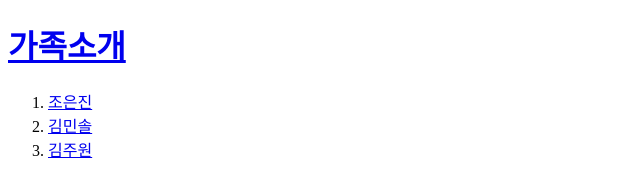
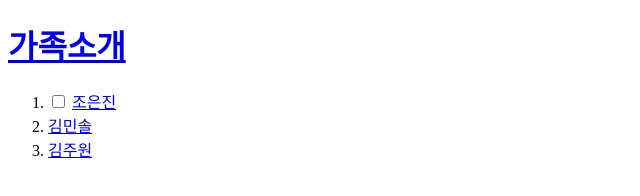
Before and after one commit to kbsand/web_Tutorial, a plain HTML site: page index.html in a window 1280 px wide. Shown: the full height of the page, 0-640 px from the left. Drawn offline with Linux system fonts and the light colour scheme.

Commit message:
Update index.html

```diff
--- a/index.html
+++ b/index.html
@@ -2,7 +2,7 @@
 <html>
 
 <head>
-    <title>주원이의 탄생</title>
+    <title>이제 시작이야</title>
     <meta charset="utf-8">
 </head>
 
@@ -11,7 +11,7 @@
         <a href="index.html">가족소개</a>
     </h1>
     <ol>
-        <li><a href="1.html" >조은진 </a></li>
+        <li><input type="checkbox"> <a href="1.html" >조은진 </a></li>
         <li><a href="2.html" >김민솔 </a></li>
         <li> <a href="3.html"> 김주원</a> </li>
     </ol>
```
